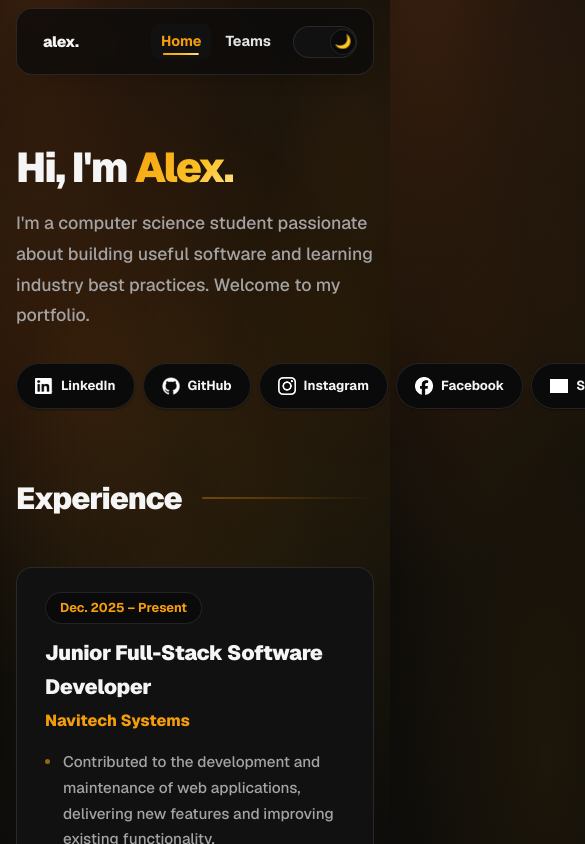
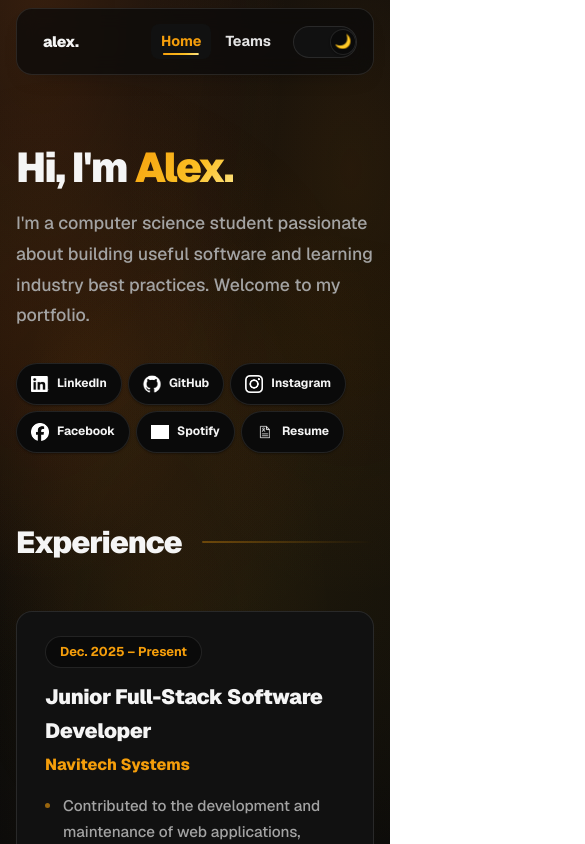
Before and after one commit to Nacko577/alexfintinariu.com, a Next.js app: page / in a window 390 px wide. Shown: the top 844 px of the page, 585 px wide, since content can reach past the window. Built offline with nearby package versions, Linux system fonts and the light colour scheme; grey boxes are pictures that could not be loaded.

Commit message:
Fixed overflow on mobile

```diff
--- a/styles/globals.css
+++ b/styles/globals.css
@@ -70,6 +70,8 @@ html {
   font-size: 16px;
   -webkit-font-smoothing: antialiased;
   -moz-osx-font-smoothing: grayscale;
+  overflow-x: hidden;
+  width: 100%;
 }
 
 body {
@@ -85,6 +87,8 @@ body {
   font-weight: 450;
   min-height: 100vh;
   position: relative;
+  overflow-x: hidden;
+  width: 100%;
 
   transition: background 220ms ease, color 220ms ease;
 }
@@ -130,6 +134,8 @@ html[data-theme="dark"] body::before {
   max-width: 980px;
   margin: 0 auto;
   padding: 0 24px;
+  width: 100%;
+  box-sizing: border-box;
 }
 
 .text-measure {
@@ -512,9 +518,11 @@ html[data-theme="dark"] .site-header .container {
 .social-links {
   display: flex;
   justify-content: flex-start;
-  flex-wrap: nowrap;
+  flex-wrap: wrap;
   gap: 8px;
   margin-top: 32px;
+  width: 100%;
+  max-width: 100%;
 }
 
 .social-link {
@@ -953,16 +961,22 @@ a.project-card {
 @media (max-width: 768px) {
   .container {
     padding: 0 16px;
+    max-width: 100%;
+    width: 100%;
+    box-sizing: border-box;
   }
 
   .site-header {
     top: 8px;
     padding: 0 16px 8px;
+    max-width: 100%;
+    box-sizing: border-box;
   }
 
   .site-header .container {
     padding: 12px 16px;
     flex-wrap: wrap;
+    max-width: 100%;
   }
 
   .main-nav {
@@ -984,6 +998,8 @@ a.project-card {
 
   section {
     padding: 40px 0;
+    max-width: 100%;
+    overflow-x: hidden;
   }
 
   .project-list {
@@ -993,6 +1009,22 @@ a.project-card {
   .education-card {
     flex-direction: column;
     padding: 22px;
+  }
+
+  .social-links {
+    flex-wrap: wrap;
+    gap: 6px;
+  }
+
+  .social-link {
+    padding: 10px 14px;
+    font-size: 0.8rem;
+    flex-shrink: 1;
+    min-width: 0;
+  }
+
+  .social-label {
+    font-size: 0.75rem;
   }
 }
 
```
